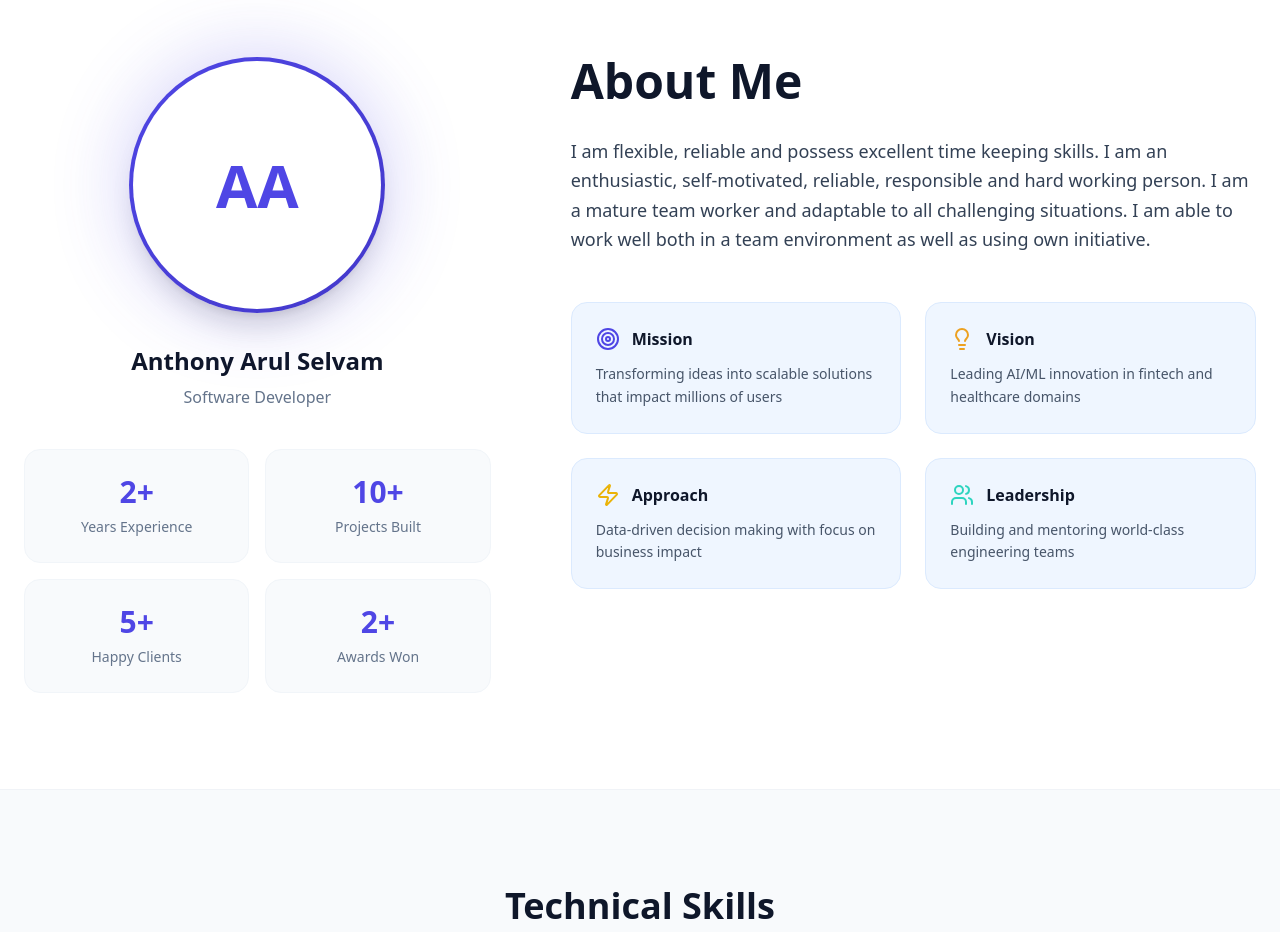
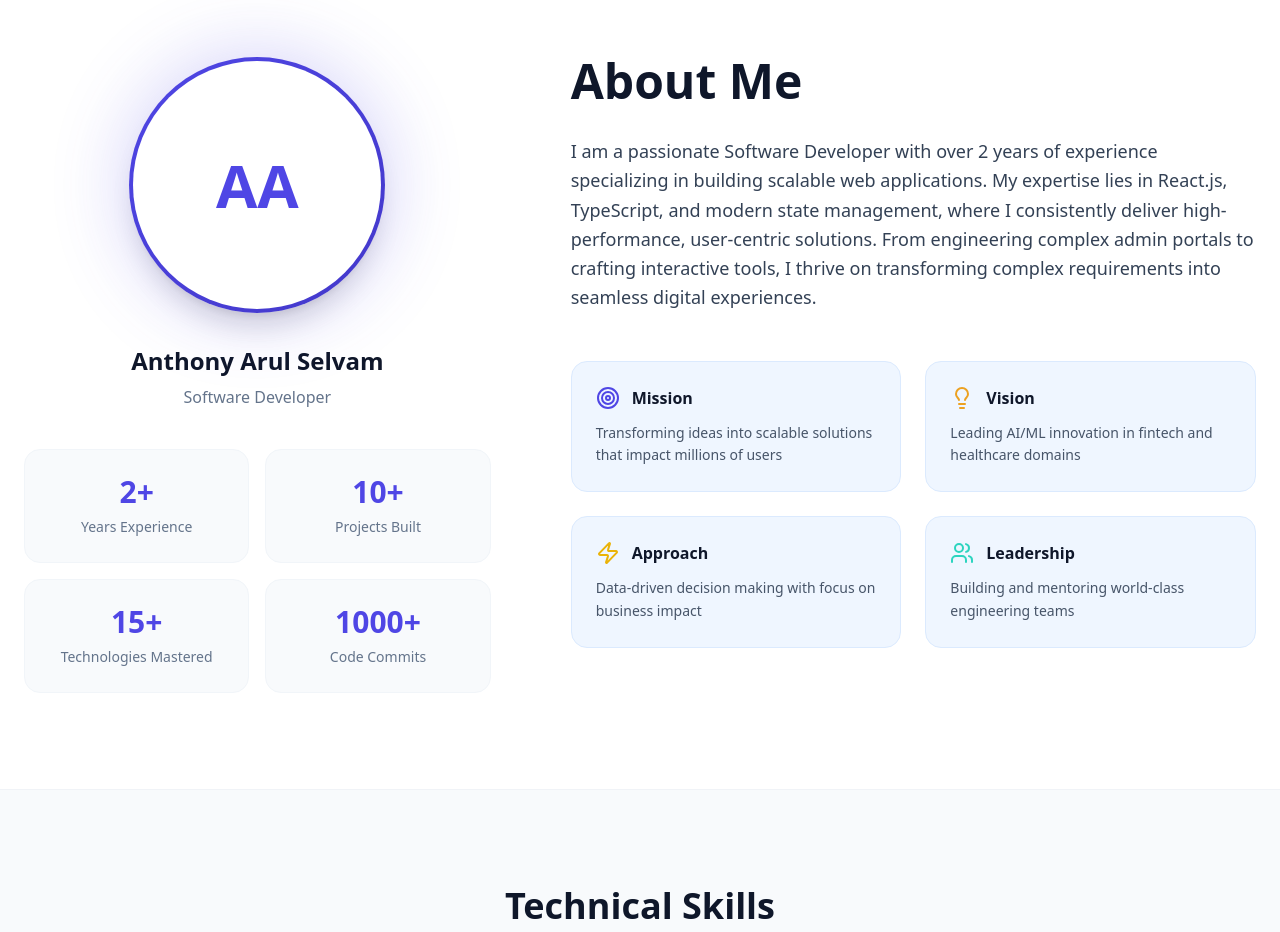
Before and after one commit to MASAnthony/Anthony-Arul-Selvam-Profile, a React (Vite) app: page / in a window 1280 px wide. Shown: the part 840-1772 px from the top of the page. Built offline with nearby package versions, Linux system fonts and the light colour scheme; the HTML template or start-up script is replaced by a standard one.

Commit message:
feat: Add About section component and structured portfolio data.

```diff
--- a/src/components/About.tsx
+++ b/src/components/About.tsx
@@ -40,12 +40,12 @@ const About = () => {
                         <span className="text-sm text-[#64748B] font-medium">Projects Built</span>
                     </div>
                     <div className="bg-[#F8FAFC] p-6 rounded-2xl border border-slate-100 text-center hover:shadow-md transition-shadow">
-                        <span className="text-3xl font-bold text-[#4F46E5] block mb-1">{about.stats?.clients}+</span>
-                        <span className="text-sm text-[#64748B] font-medium">Happy Clients</span>
+                        <span className="text-3xl font-bold text-[#4F46E5] block mb-1">{about.stats?.technologies}+</span>
+                        <span className="text-sm text-[#64748B] font-medium">Technologies Mastered</span>
                     </div>
                      <div className="bg-[#F8FAFC] p-6 rounded-2xl border border-slate-100 text-center hover:shadow-md transition-shadow">
-                        <span className="text-3xl font-bold text-[#4F46E5] block mb-1">{about.stats?.awards}+</span>
-                        <span className="text-sm text-[#64748B] font-medium">Awards Won</span>
+                        <span className="text-3xl font-bold text-[#4F46E5] block mb-1">{about.stats?.commits}+</span>
+                        <span className="text-sm text-[#64748B] font-medium">Code Commits</span>
                     </div>
                 </div>
               </Reveal>
--- a/src/data/portfolio.ts
+++ b/src/data/portfolio.ts
@@ -30,12 +30,12 @@ export const portfolioData = {
     },
     about: {
         title: "About Me",
-        description: "I am flexible, reliable and possess excellent time keeping skills. I am an enthusiastic, self-motivated, reliable, responsible and hard working person. I am a mature team worker and adaptable to all challenging situations. I am able to work well both in a team environment as well as using own initiative.",
+        description: "I am a passionate Software Developer with over 2 years of experience specializing in building scalable web applications. My expertise lies in React.js, TypeScript, and modern state management, where I consistently deliver high-performance, user-centric solutions. From engineering complex admin portals to crafting interactive tools, I thrive on transforming complex requirements into seamless digital experiences.",
         stats: {
             experience: 2,
             projects: 10,
-            clients: 5,
-            awards: 2
+            technologies: 15,
+            commits: 1000
         },
         mission: "Transforming ideas into scalable solutions that impact millions of users",
         vision: "Leading AI/ML innovation in fintech and healthcare domains",
```
